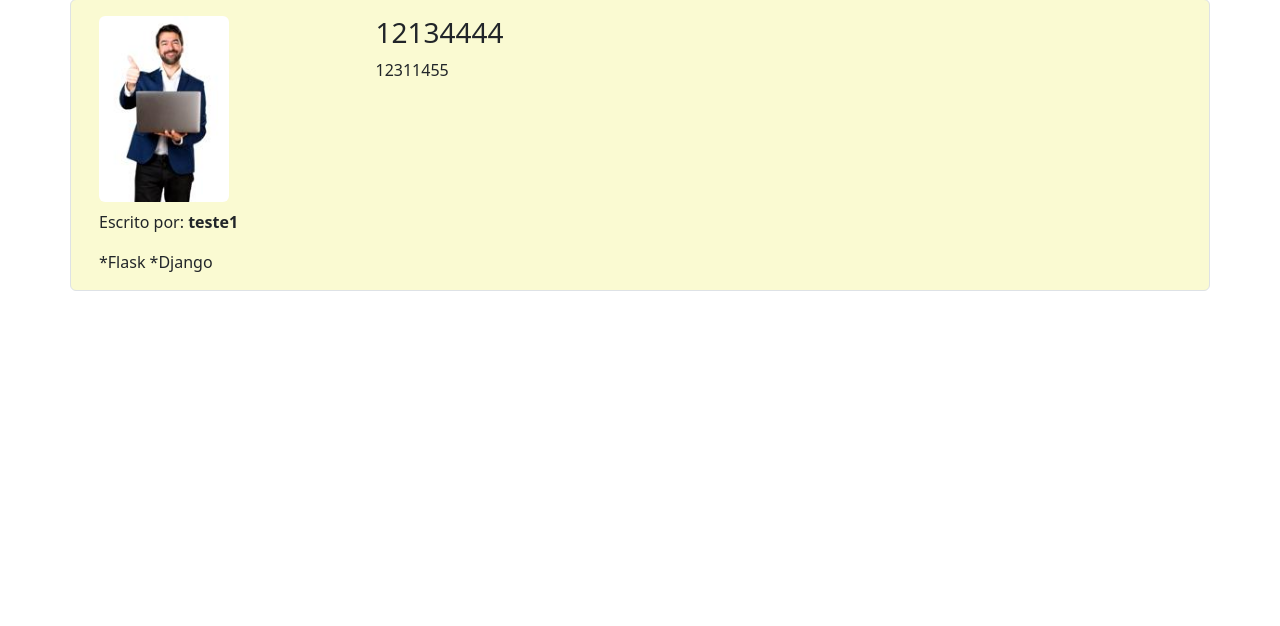
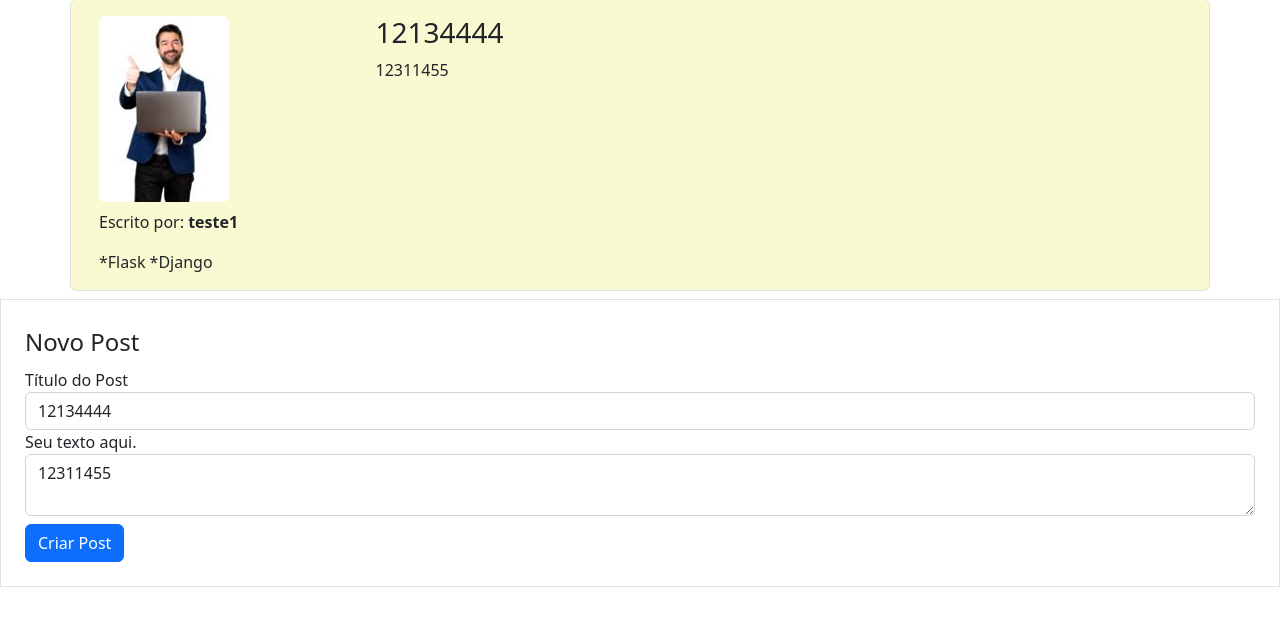
Before and after one commit to jonasaacampos/blog_python_flask, a Flask app: page /post/1 in a window 1280 px wide. Shown: the part 73-699 px from the top of the page. Run offline with Flask 2, Linux system fonts and the light colour scheme; a user stored in the database is signed in; data comes from the database, SQL or seed files in the repository; both versions use the stored data as it was after the commit; some libraries are stand-ins or nearby versions.

Commit message:
funcionalidade de editar post

```diff
--- a/routes.py
+++ b/routes.py
@@ -134,10 +134,28 @@ def post_new():
     return render_template('post-new.html', form_new_post=form_new_post)
 
 
-@app.route('/post/<post_id>')
+@app.route('/post/<post_id>', methods=['GET', 'POST'])
+@login_required
 def post_show(post_id):
     post = Post.query.get(post_id)
-    return render_template('post.html', post=post)
+
+
+    if current_user == post.author:
+        form_new_post = forms.FormCriarPost()
+        if request.method == 'GET':
+            form_new_post.post_title.data = post.post_title
+            form_new_post.post_text.data = post.post_text
+
+        if form_new_post.validate_on_submit():
+            post.post_title = form_new_post.post_title.data
+            post.post_text = form_new_post.post_text.data
+            database.session.commit()
+            flash('Edição realizada com sucesso!', 'alert-success')
+
+
+    else:
+        form = None
+    return render_template('post.html', post=post, form_new_post=form_new_post)
 
 ## img credit
 # flaticon
--- a/templates/post-new.html
+++ b/templates/post-new.html
@@ -7,7 +7,7 @@
             <div class="col">
                 <h2>Criar Post</h2>
 
-                {% include 'form_new_post.html' %}
+                {% include 'form_login.html' %}
 
             </div>
         </div>
--- a/templates/post.html
+++ b/templates/post.html
@@ -28,7 +28,10 @@
             </div>
         </div>
 
-
     </div>
 
+        {% if post %}
+          {% include 'form_new_post.html' %}
+    {% endif %}
+
 {% endblock %}
```
Also changed, not shown: site.db.
